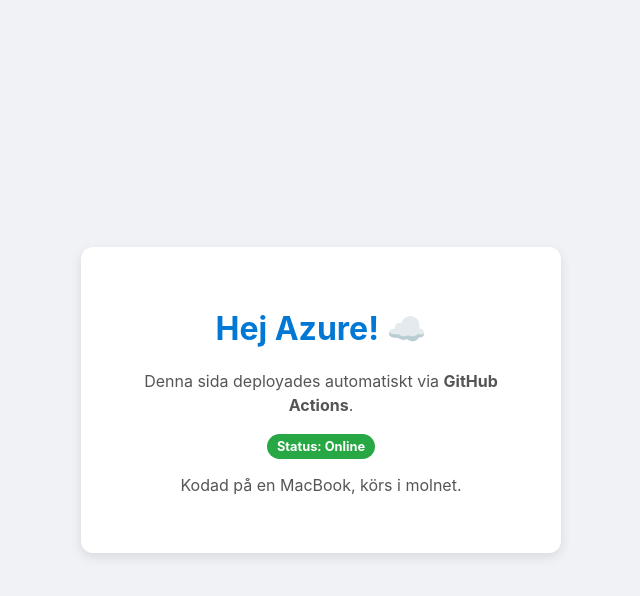
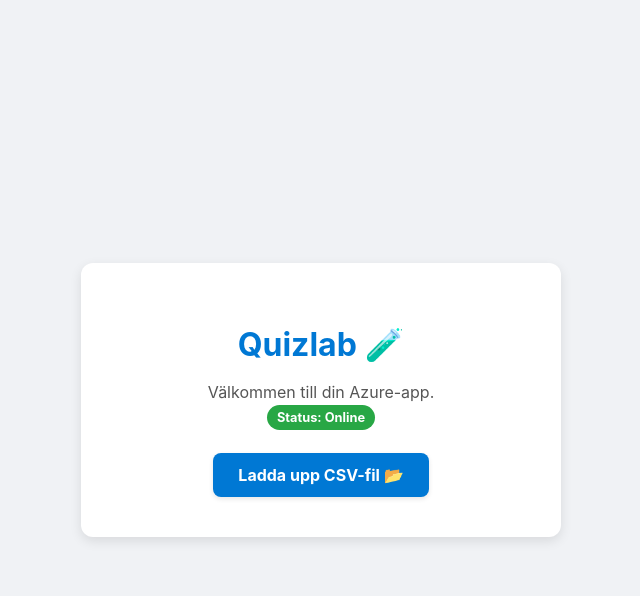
Before and after one commit to blomtho/python-azure-demo, a Flask app: page / in a window 1280 px wide. Shown: the top 596 px of the page, without its empty margins (319-959 px from the left). Run offline with Flask 3, Linux system fonts and the light colour scheme.

Commit message:
Uppdaterade startsidan med Quizlab rubrik och knapp

```diff
--- a/templates/index.html
+++ b/templates/index.html
@@ -3,21 +3,38 @@
 <head>
     <meta charset="UTF-8">
     <meta name="viewport" content="width=device-width, initial-scale=1.0">
-    <title>Min Azure App</title>
+    <title>Quizlab</title>
     <style>
         body { font-family: -apple-system, sans-serif; background-color: #f0f2f5; display: flex; justify-content: center; align-items: center; height: 100vh; margin: 0; }
-        .card { background: white; padding: 40px; border-radius: 12px; box-shadow: 0 4px 12px rgba(0,0,0,0.1); text-align: center; max-width: 400px; }
-        h1 { color: #0078d4; } /* Azure Blue */
-        p { color: #555; line-height: 1.5; }
-        .badge { background: #28a745; color: white; padding: 5px 10px; border-radius: 20px; font-size: 0.8em; font-weight: bold; }
+        .card { background: white; padding: 40px; border-radius: 12px; box-shadow: 0 4px 12px rgba(0,0,0,0.1); text-align: center; max-width: 400px; width: 100%; }
+        h1 { color: #0078d4; margin-bottom: 10px; }
+        p { color: #555; line-height: 1.5; margin-bottom: 25px; }
+        .badge { background: #28a745; color: white; padding: 5px 10px; border-radius: 20px; font-size: 0.8em; font-weight: bold; vertical-align: middle; }
+
+        /* Design för knappen */
+        .btn {
+            display: inline-block;
+            background-color: #0078d4;
+            color: white;
+            text-decoration: none;
+            padding: 12px 25px;
+            border-radius: 8px;
+            font-weight: bold;
+            transition: background-color 0.2s ease;
+            box-shadow: 0 2px 5px rgba(0,0,0,0.1);
+        }
+        .btn:hover {
+            background-color: #005a9e; /* Mörkare blå vid hovring */
+            transform: translateY(-1px);
+        }
     </style>
 </head>
 <body>
     <div class="card">
-        <h1>Hej Azure! ☁️</h1>
-        <p>Denna sida deployades automatiskt via <strong>GitHub Actions</strong>.</p>
-        <p><span class="badge">Status: Online</span></p>
-        <p>Kodad på en MacBook, körs i molnet.</p>
+        <h1>Quizlab 🧪</h1>
+        <p>Välkommen till din Azure-app.<br> <span class="badge">Status: Online</span></p>
+
+        <a href="/upload" class="btn">Ladda upp CSV-fil 📂</a>
     </div>
 </body>
 </html>
```
